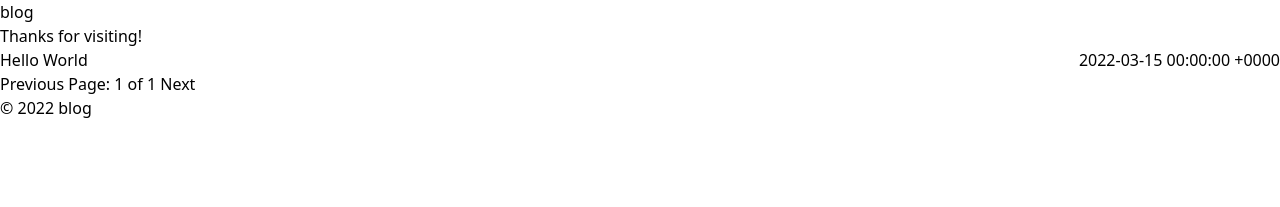
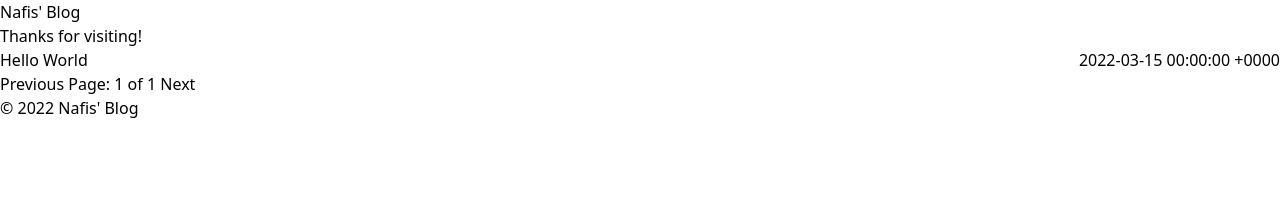
Before and after one commit to mnafisalmukhdi1/blog, a Jekyll site: the page built from index.html, in a window 1280 px wide. Shown: the top 207 px of the page. Built offline with Jekyll 4.4.1, drawn with Linux system fonts in a browser that asks for light colours; nearby versions of some CDN libraries; the list of posts is cut into pages by our own code.

Commit message:
Update _config.yml

```diff
--- a/_config.yml
+++ b/_config.yml
@@ -1,4 +1,5 @@
 url: http://blog.nafis1.my.id
+title: "Nafis' Blog"
 description: "Thanks for visiting!"
 permalink: /:title
 paginate: 5
```
